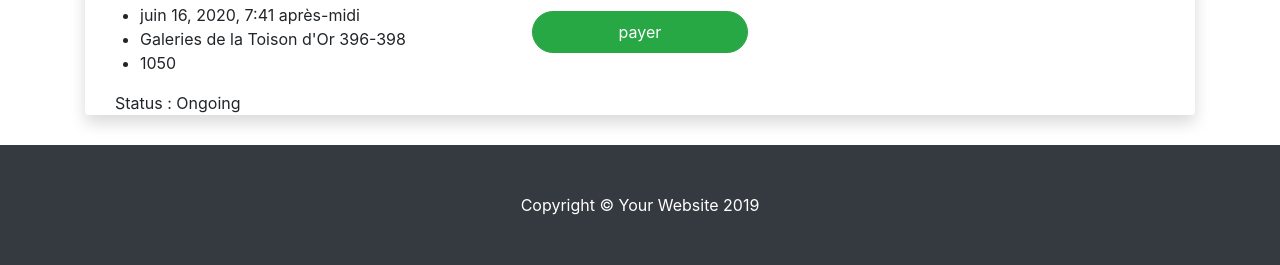
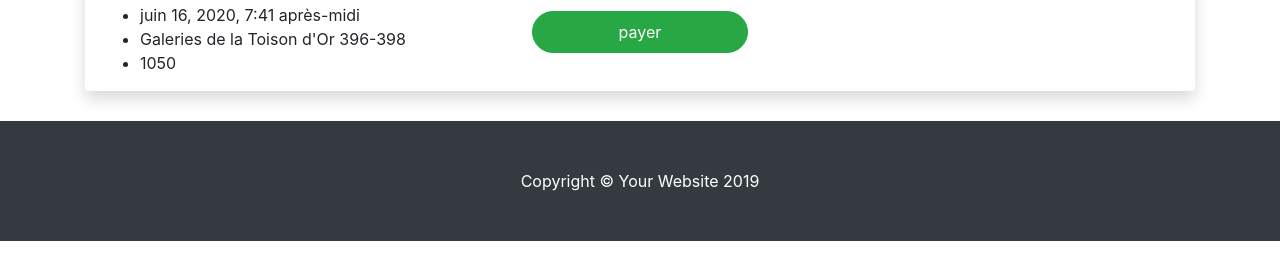
Before and after one commit to fernandomiron/projet-integration-2020, a Django app: page /reservation/create/5/ in a window 1280 px wide. Shown: the part 711-976 px from the top of the page. After the commit the page ends 952 px from the top, so only its background shows below. Run offline with Django 3.2, Linux system fonts and the light colour scheme; the visitor is signed in with stand-in values (Sample User, id 1); data comes from the database, SQL or seed files in the repository; parts of the project's set-up code (start-up, migrations or seed data) failed here and were passed over; some libraries are stand-ins or nearby versions.

Commit message:
hide paiement if status other than ongoing + update view

```diff
--- a/reservations/app/templates/app/reservationview.html
+++ b/reservations/app/templates/app/reservationview.html
@@ -113,18 +113,15 @@
                     </div>
 
                 <div class='col-lg-5'>
-
-                {{ form.render }}
-
+                    {% if reservation.status == "Ongoing" %}
+                        {{ form.render }}
+                    {% endif %}
                 </div>
 
             </div>
         </div>
 
     </div>
-                <div class='col-lg-4'>
-                    Status : {{ reservation.status }}
-                </div>
 
 </div>
 
```
